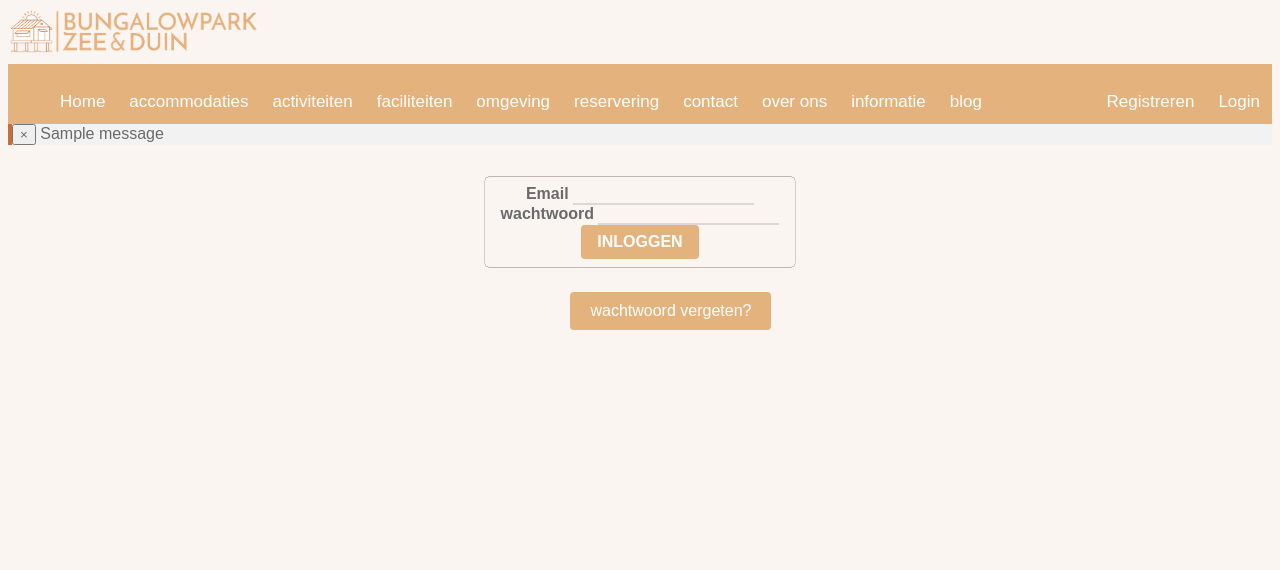
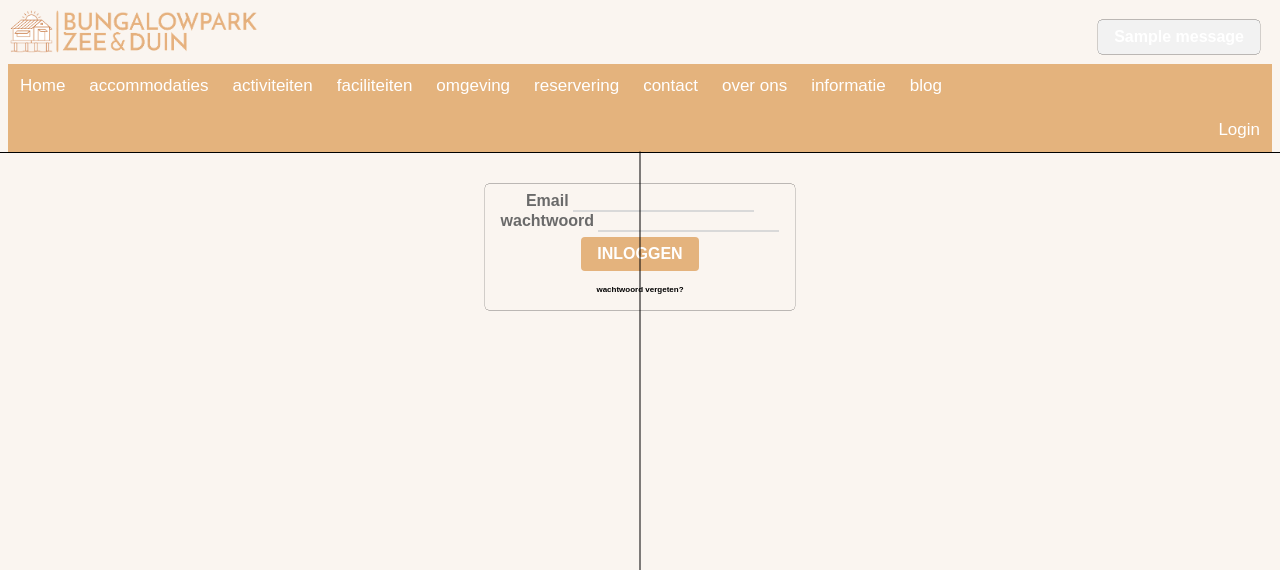
Before and after one commit to thatdudeyoudontknow/Propedeuse-P3-Webtech, a Flask app: page /login in a window 1280 px wide. Shown: the top 570 px of the page. Run offline with Flask 3, Linux system fonts and the light colour scheme; tables that the repository leaves empty hold one stand-in row (values such as "Sample post"); one stand-in notice (Sample message) is shown.

Commit message:
upload 1

```diff
--- a/bungalowpark/forms.py
+++ b/bungalowpark/forms.py
@@ -1,4 +1,4 @@
-from bungalowpark.models import User
+from bungalowpark.models import User, Tent
 from flask_wtf import FlaskForm
 from wtforms import StringField, PasswordField, SubmitField
 from wtforms.validators import DataRequired, Email, EqualTo
@@ -29,8 +29,19 @@ class LoginForm(FlaskForm):
     password = PasswordField('wachtwoord', validators=[DataRequired()])
     submit = SubmitField('Inloggen')
 
+# class BoekingForm(FlaskForm):
+#     tent = StringField('tent', validators=DataRequired)
+#     startdatum =  StringField('startdatum', validators=[DataRequired()])
+#     einddatum =  StringField('einddatum', validators=[DataRequired()])
+#     submit = SubmitField('Boek NU!')
+
 class BoekingForm(FlaskForm):
+    tent = StringField('tent', validators=[DataRequired()])
+    startdatum = StringField('startdatum', validators=[DataRequired()])
+    einddatum = StringField('einddatum', validators=[DataRequired()])
+    submit = SubmitField('Boek NU!')
 
-    startdatum =  StringField('startdatum', validators=[DataRequired()])
-    einddatum =  StringField('einddatum', validators=[DataRequired()])
-    submit = SubmitField('Boek NU!')
+    def validate_tent(self, field):
+        tent_ids = [str(tent.id) for tent in Tent.query.all()]
+        if field.data not in tent_ids:
+            raise ValidationError('Ongeldige tent selectie')
--- a/bungalowpark/static/css/style.css
+++ b/bungalowpark/static/css/style.css
@@ -4,6 +4,21 @@ body {
 }
 
 
+.logo_site{
+  width: 20%;
+  height: 20%;
+
+}
+.navigatiebar{
+  width: 100%;
+  background-color: #e4b37d;
+
+  list-style-type: none;
+  margin: 0;
+  padding: 0;
+  overflow: hidden;
+
+}
 
 .header {
   background-size: cover;
@@ -33,20 +48,27 @@ body {
   overflow: auto;
 }
 
-.navbar a {
+
+.nav-link {
   float: left;
   padding: 12px;
   color: white;
   text-decoration: none;
   font-size: 17px;
 }
-
+.navbar2-nav{
+  list-style-type: none;
+  margin: 0;
+  padding: 0;
+  overflow: hidden
+}
 .navbar2-nav a {
   float: right;
   padding: 12px;
   color: white;
   text-decoration: none;
   font-size: 17px;
+
 }
 
 .navbar b {
@@ -109,21 +131,24 @@ body {
   border-radius: 0;
   color: #6a6a6a;
   background-color: #f2f2f2;
+  display: inline-block;
+  padding: 0.5rem 1rem;
+  border-radius: 0.25rem;
+  font-size: 1rem;
+  font-weight: 600;
+  text-decoration: none;
+  text-align: center;
+  white-space: nowrap;
+  cursor: pointer;
+  color: #fff;
+  box-shadow: 0 0 0 0.01rem black;
+  border: none;
 }
 
-.alert .close {
-  color: #6a6a6a;
-  opacity: 1;
-}
 
-.alert .close:hover {
-  color: #6a6a6a;
-  opacity: 0.7;
-}
 
-.alert-warning {
-  border-left: 4px solid #c56e37;
-}
+
+
 
 .active {
   background-color: #c56e37;
@@ -334,23 +359,24 @@ th {
   background-color: #f2f2f2;
 }
 
-* {box-sizing:border-box}
+* {box-sizing:border-box;}
 
-.ww_button {
-  display: inline-block;
-  padding: 10px 20px;
+/* .ww_button {
+  display: flex;
+  padding: 0.5rem 1rem;
   background-color: #E4B37D;
-  color: #fff;
-  text-decoration: none;
-  border-radius: 4px;
+  color: #000;
+  border-radius: 0.25rem;
   transition: background-color 0.3s ease;
-  margin-left: 44.5%;
+  /* margin-left: 44.5%; */
+  /* margin-top: 2%; */
+  /* align-items: center; */
+  justify-content: center;
   margin-top: 2%;
-}
+  font-size: 0.5rem;
+} */
 
-.ww_button:hover {
-  background-color: #cc8454;
-}
+
 
 .ww_vergetencss {
   display: inline-block;
@@ -362,3 +388,26 @@ th {
   border-radius: 5px;
 
 }
+
+
+.center-line {
+  position: fixed;
+  /* top: 50%; */
+  left: 50%;
+  transform: translate(-50%, -50%);
+  height: 1px;
+  width: 100vw;
+  background-color: black;
+  z-index: 9999;
+}
+
+.center-line::after {
+  content: "";
+  position: absolute;
+  top: 0;
+  left: 50%;
+  transform: translateX(-50%);
+  width: 1px;
+  height: 100vh;
+  background-color: black;
+}
--- a/bungalowpark/static/css/style_login.css
+++ b/bungalowpark/static/css/style_login.css
@@ -6,19 +6,27 @@
 
 .row{
 
-    display: inline-block;
 padding: 0.5rem 1rem;
+
 border-radius: 0.25rem;
+
 font-size: 1rem;
+
 font-weight: 600;
+
 text-decoration: none;
+
 text-align: center;
+
 white-space: nowrap;
+
 cursor: pointer;
+
 color: #fff;
+
 box-shadow: 0 0 0 0.01rem black;
+
 border: none;
-
 }
 .btn {
   display: inline-block;
@@ -30,14 +38,14 @@
   text-align: center;
   white-space: nowrap;
   cursor: pointer;
-  background-color: #007bff;
+  background-color: #e4b37d;
   color: #fff;
   border: none;
 }
 .btn-primary {
   background-color: #e4b37d;
   color: #fff;
-
+  margin-top: 2%;
 }
 .btn-primary:hover {
   background-color: #cc8454;
@@ -52,3 +60,36 @@
 .form-label{
     text-align:start;
 }
+
+#flash-messages {
+  position: fixed;
+  top: 20px;
+  right: 20px;
+  z-index: 9999;
+}
+
+
+.alert {
+  /* position: relative; */
+  /* margin-bottom: 10px; */
+}
+
+.ww_button {
+  display: inline-block;
+  padding: 0.5rem 1rem;
+  border-radius: 0.25rem;
+  font-size: 1rem;
+  font-weight: 600;
+  text-decoration: none;
+  text-align: center;
+  white-space: nowrap;
+  cursor: pointer;
+  /* background-color: #e4b37d; */
+  color: #000;
+  border: none;
+  font-size: 0.5rem;
+  margin-top: 2%;
+}
+.ww_button:hover {
+  background-color: #cc8454;
+}
--- a/bungalowpark/templates/1reserveringspagina.html
+++ b/bungalowpark/templates/1reserveringspagina.html
@@ -2,9 +2,10 @@
 {% block content %}
 <link rel="stylesheet" type="text/css" href="{{ url_for('static', filename='css/style_login.css') }}">
 {% for message in get_flashed_messages() %}
-<div class="alert alert-warning">
+<div class="alert alert-warning" role="alert">
     <button type="button" class="close" data-dismiss="alert">&times;</button>
     {{ message }}
+</div>
 {% endfor %}
 
 <div class="container mt-2">
--- a/bungalowpark/templates/base.html
+++ b/bungalowpark/templates/base.html
@@ -10,37 +10,58 @@
 </head>
 <body>
 
-        </div>
-      </div>
-      <img src="{{ url_for('static', filename='img/bungalow.png') }}" style="text-align:center; width: 20%; height: 20%;">
+
+
+      <img alt="logo site" src="{{ url_for('static', filename='img/bungalow.png') }}" class="logo_site">
       <nav class="navbar navbar-expand-lg  navbar-light mb-2 ">
         <div class="collapse navbar-collapse" id="navbarSupportedContent">
-          <ul class="navbar-nav">
+          <ul class="navigatiebar">
+            <li>
               <a class="nav-link {% if request.path == url_for('index') %}active{% endif %}" aria-current="page" href="{{ url_for('index') }}">Home</a>
-              <a class="nav-link {% if request.path == url_for('accomidatiepagina') %}active{% endif %}" aria-current="page" href="{{ url_for('accomidatiepagina')}}">accommodaties</a>
+            </li>
+              <li><a class="nav-link {% if request.path == url_for('accomidatiepagina') %}active{% endif %}" aria-current="page" href="{{ url_for('accomidatiepagina')}}">accommodaties</a>
+            </li>
+            <li>
               <a class="nav-link {% if request.path == url_for('activiteitenpagina') %}active{% endif %}" aria-current="page" href="{{ url_for('activiteitenpagina')}}">activiteiten</a>
+            </li>
+            <li>
               <a class="nav-link {% if request.path == url_for('faciliteitenpagina') %}active{% endif %}" aria-current="page" href="{{ url_for('faciliteitenpagina')}}">faciliteiten</a>
+            </li>
+            <li>
               <a class="nav-link {% if request.path == url_for('omgevingspagina') %}active{% endif %}" aria-current="page" href="{{ url_for('omgevingspagina')}}">omgeving</a>
+            </li>
+            <li>
               <a class="nav-link {% if request.path == url_for('reserveringspagina') %}active{% endif %}" aria-current="page" href="{{ url_for('reserveringspagina')}}">reservering</a>
+            </li>
+            <li>
               <a class="nav-link {% if request.path == url_for('contactpagina') %}active{% endif %}" aria-current="page" href="{{ url_for('contactpagina')}}">contact</a>
+            </li>
+            <li>
               <a class="nav-link {% if request.path == url_for('over_ons_pagina') %}active{% endif %}" aria-current="page" href="{{ url_for('over_ons_pagina')}}">over ons</a>
+            </li>
+            <li>
               <a class="nav-link {% if request.path == url_for('informatiepagina') %}active{% endif %}" aria-current="page" href="{{ url_for('informatiepagina')}}">informatie</a>
+            </li>
+            <li>
               <a class="nav-link {% if request.path == url_for('blogpagina') %}active{% endif %}" aria-current="page" href="{{ url_for('blogpagina')}}">blog</a>
+            </li>
+
 
           </ul>
           <ul class="navbar2-nav ">
             {% if current_user.is_authenticated %}
-            <a class ="welkom" >{{ name }}</class>
-              <a class="nav-link" href="{{ url_for('logout') }}">Uitloggen</a>
-              <a class="nav-link" href="{{ url_for('gebruiker') }}">boekingen</a>
+            <li><a class ="welkom" >{{ name }}</a></li>
+              <li><a class="nav-link" href="{{ url_for('logout') }}">Uitloggen</a></li>
+              <li><a class="nav-link" href="{{ url_for('gebruiker') }}">boekingen</a></li>
             {% else %}
-              <a class="nav-link" href="{{ url_for('login') }}">Login</a>
-              <a class="nav-link" href="{{ url_for('register') }}">Registreren</a>
+              <li><a class="nav-link" href="{{ url_for('login') }}">Login</a></li>
+              <li></li>
             {% endif %}
 
           </ul>
         </div>
       </nav>
+      <div class="center-line"></div>
 {% block content %}
 
 {% endblock %}
--- a/bungalowpark/templates/home.html
+++ b/bungalowpark/templates/home.html
@@ -18,7 +18,7 @@
 
   <div class="box5">
     <div >
-        <img class="box5_img" src="{{ url_for('static', filename='img/tent1.png') }}" >
+        <img class="box5_img" src="{{ url_for('static', filename='img/tent1.png') }}" alt="home_afb">
     </div>
     <div class="box5_in">
         <p><b>over ons</b></p>
--- a/bungalowpark/templates/login.html
+++ b/bungalowpark/templates/login.html
@@ -2,13 +2,15 @@
 {% block content %}
 
 <link rel="stylesheet" type="text/css" href="{{ url_for('static', filename='css/style_login.css') }}">
+<div id="flash-messages">
+    {% for message in get_flashed_messages() %}
+    <div class="alert alert-warning" role="alert">
+        {{ message }}
+    </div>
+    {% endfor %}
+</div>
 
-{% for message in get_flashed_messages() %}
-<div class="alert alert-warning">
-    <button type="button" class="close" data-dismiss="alert">&times;</button>
-    {{ message }}
-</div>
-{% endfor %}
+
 <div class="container mt-2">
     <div class="row justify-content-md-center">
         <div class="col col-lg-3 col-md-8 col-sm-10">
@@ -24,10 +26,14 @@
                 </div>
                 {{ form.submit(class="btn btn-primary") }}
             </form>
+            <a href="{{ url_for('ww_vergeten') }}"  >
+                <div class="ww_button">wachtwoord vergeten?</div>
+            </a>
         </div>
+
     </div>
+
 </div>
 
 
-<a href="{{ url_for('ww_vergeten') }}" class="ww_button">wachtwoord vergeten?</a>
 {% endblock %}
--- a/bungalowpark/templates/ww_vergeten.html
+++ b/bungalowpark/templates/ww_vergeten.html
@@ -6,6 +6,7 @@
     <button type="button" class="close" data-dismiss="alert">&times;</button>
     {{ message }}
 {% endfor %}
+
     <a class="ww_vergetencss">
     <div>Verificatie Code is 3269</div>
     <div>vul hier je email in:</div>
```
Also changed, not shown: bungalowpark/__init__.py (+16 -22 lines), bungalowpark/models.py (+0 -8 lines), bungalowpark/templates/1accomidatiepagina.html (+4 -4 lines), bungalowpark/templates/1activiteitenpagina.html (+4 -4 lines), bungalowpark/templates/1blogpagina.html (+4 -4 lines), bungalowpark/templates/1contactpagina.html (+4 -4 lines), bungalowpark/templates/1faciliteitenpagina.html (+4 -4 lines), bungalowpark/templates/1informatiepagina.html (+4 -4 lines), bungalowpark/templates/1omgevingspagina.html (+4 -4 lines), bungalowpark/templates/1over ons-pagina.html (+4 -4 lines), bungalowpark/data.sqlite. Lines whose indentation alone changed are shown as unchanged.
